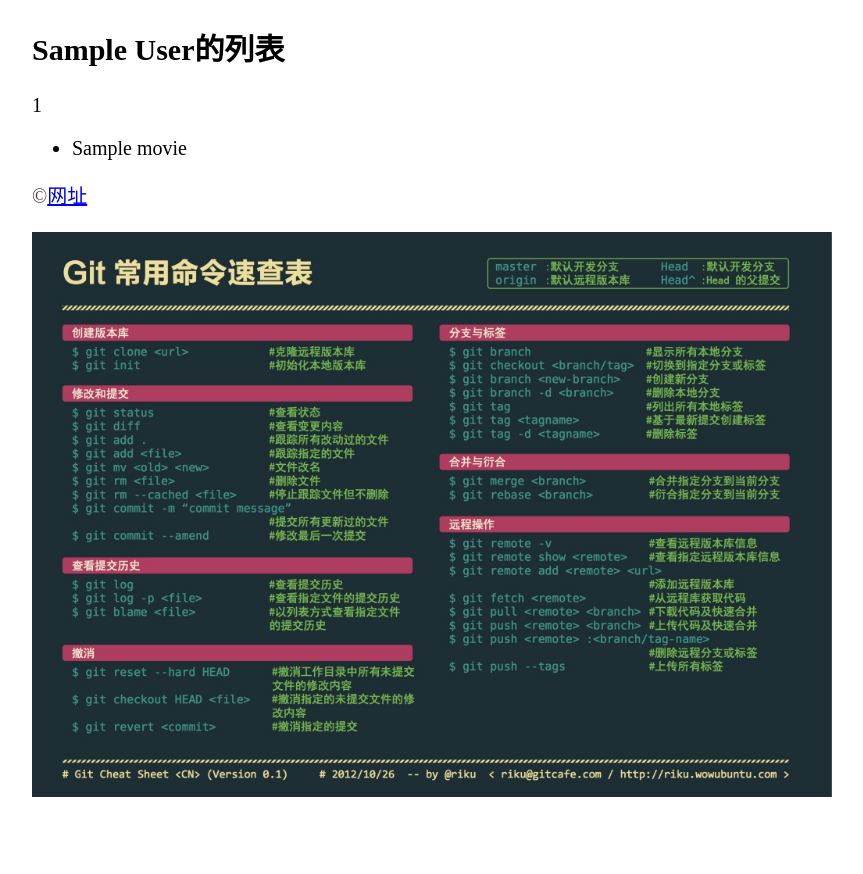
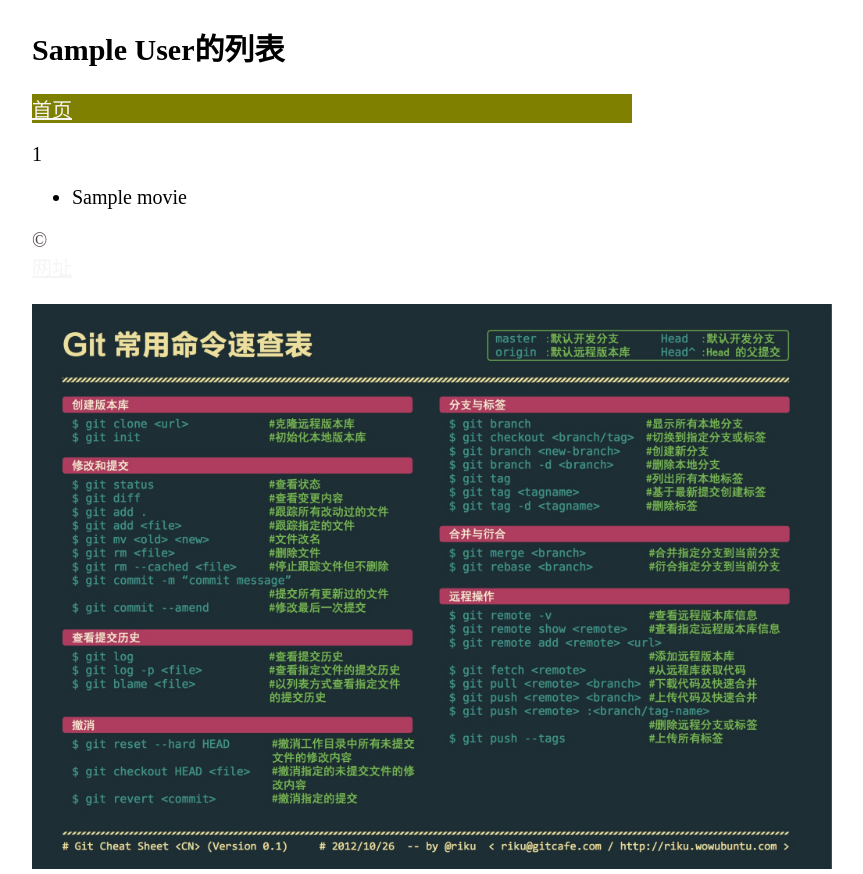
Before and after one commit to mengweiyunaaa/day_1, a Flask app: page / in a window 1280 px wide. Shown: the whole page, without its empty margins (308-1171 px from the left). Before the commit the page ends 797 px from the top, so only its background shows below. Run offline with Flask 2, Linux system fonts and the light colour scheme; tables that the repository leaves empty hold one stand-in row (values such as "Sample post").

Commit message:
'模板继承'

```diff
--- a/day/app.py
+++ b/day/app.py
@@ -3,32 +3,37 @@ from flask_sqlalchemy import SQLAlchemy
 import sys
 import click
 import os
+#配置数据库时报错
 WIN = sys.platform.startswith('win')
 if WIN:
     pre =  'sqlite:///'
 else:
     pre =  'sqlite:////'
+#定义
 app = Flask(__name__)
-
+#配置
 app.config['SQLALCHEMY_DATABASE_URI'] = pre + os.path.join(app.root_path,'data.db')
 app.config['SQLALCHEMY_TRACK_MODIFICATIONS'] = False
 db = SQLAlchemy(app)
+
+
+
+#模型
+class User(db.Model):
+    id = db.Column(db.Integer,primary_key=True)
+    name = db.Column(db.String(20))
+class Movie(db.Model):
+    id = db.Column(db.Integer,primary_key=True)
+    title = db.Column(db.String(60))
+#自定义命令
 @app.cli.command()
-
-@click.option('--drop',is_flag=True,help='Create after drop')
+@click.option('--drop',is_flag=True,help='Create after drop') #删除表后在创建
 def initdb(drop):
     if drop:
         db.drop_all()
     db.create_all()
     click.echo('初始化数据库')
 
-class User(db.Model):
-    id = db.Column(db.Integer,primary_key=True)
-    name = db.Column(db.String(20))
-class Movie(db.Model):
-    id = db.Column(db.Integer,primary_key=True)
-    title = db.Column(db.String(60))
-@app.cli.command()
 def forge():
     db.create_all()
     name = 'mwy'
@@ -53,14 +58,26 @@ def forge():
         db.session.add(movie)
     db.session.commit()
     click.echo('导入数据完成')
+#首页    视图中
 @app.route('/')
 @app.route('/index')
 
 def index():
+    # user = User.query.first()
+    movies = Movie.query.all()
+    return render_template('index.html',movies=movies)
+#404
+@app.errorhandler(404)
+def page_not_found(e):
+    # user = User.query.first()
+    return render_template('404.html'),404
+#模板上下文
+
+@app.context_processor
+def inject_users():
     user = User.query.first()
-    movies = Movie.query.all()
-    return render_template('index.html',name=user,movies=movies)
-@app.route('/index/<name>')
-def home(name):
-    print(url_for('home',name='mwy'))
-    return 'hello,%s'%name
+    return dict(name=user)
+# @app.route('/index/<name>')
+# def home(name):
+#     print(url_for('home',name='mwy'))
+#     return 'hello,%s'%name
--- a/day/static/style.css
+++ b/day/static/style.css
@@ -13,3 +13,22 @@ footer{
     width: 100px;
 
 }
+nav ul{
+    list-style: none;
+    margin: 0;
+    padding: 0;
+    overflow: hidden;
+    background: olive;
+}
+nav li {
+    float: left;
+}
+
+a {
+    display: block;
+    color:whitesmoke;
+
+}
+a:hover{
+    background: orangered;
+}
--- /dev/null
+++ b/day/templates/base.html
@@ -0,0 +1,26 @@
+<!DOCTYPE html>
+<html lang="en">
+<head>
+        {% block head %}
+    <meta charset="UTF-8">
+    <meta name="viewport" content="width=device-width, initial-scale=1.0">
+    <meta http-equiv="X-UA-Compatible" content="ie=edge">
+    <link rel="stylesheet" href="{{ url_for('static',filename='style.css')}}">
+    <title>{{ name.name }}的电影列表</title>
+    {%endblock%}
+</head>
+<body>
+
+    <h2>{{ name.name }}的列表</h2>
+<nav>
+    <ul>
+        <li>
+            <a href="{{ url_for('index') }}">首页</a>
+        </li>
+    </ul>
+</nav>
+{% block content %}{%endblock%}
+    <footer>&copy;<a href='http:\\www.mengweiyun.club'>网址</a></footer><br>
+   <img src="{{ url_for('static',filename='images/ava.jpg') }}" alt="*" style="width: 800px;">
+</body>
+</html>
--- a/day/templates/index.html
+++ b/day/templates/index.html
@@ -1,23 +1,12 @@
-<!DOCTYPE html>
-<html lang="en">
-<head>
-    <meta charset="UTF-8">
-    <meta name="viewport" content="width=device-width, initial-scale=1.0">
-    <meta http-equiv="X-UA-Compatible" content="ie=edge">
-    <link rel="stylesheet" href="{{ url_for('static',filename='style.css')}}">
-    <title>{{ name.name }}的电影列表</title>
-</head>
-<body>
-    <h2>{{ name.name }}的列表</h2>
+{% extends 'base.html' %}
+{% block content %}
 {# length过滤器获取长度 #}
 <p>{{ movies|length}}</p>
 <ul>
     {% for movie in movies %}
     <li>
         {{movie.title}}
-        </li>{% endfor %}
+    </li>
+    {% endfor %}
 </ul>
-    <footer>&copy;<a href='http:\\www.mengweiyun.club'>网址</a></footer><br>
-   <img src="{{ url_for('static',filename='images/ava.jpg') }}" alt="*" style="width: 800px;">
-</body>
-</html>
+{% endblock %}
```
Also changed, not shown: day/templates/404.html (added, +7 -0 lines). Lines whose indentation alone changed are shown as unchanged.
